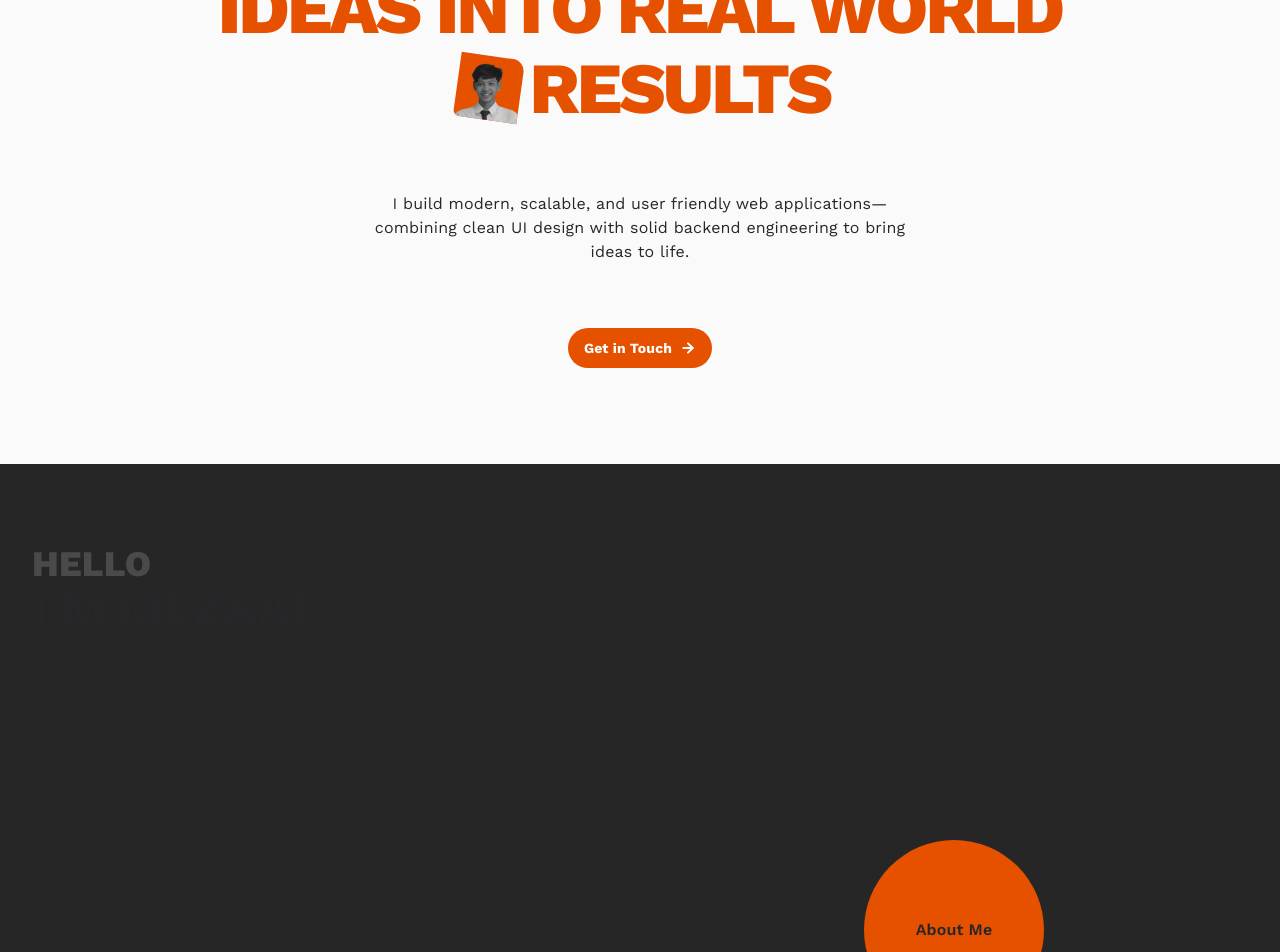
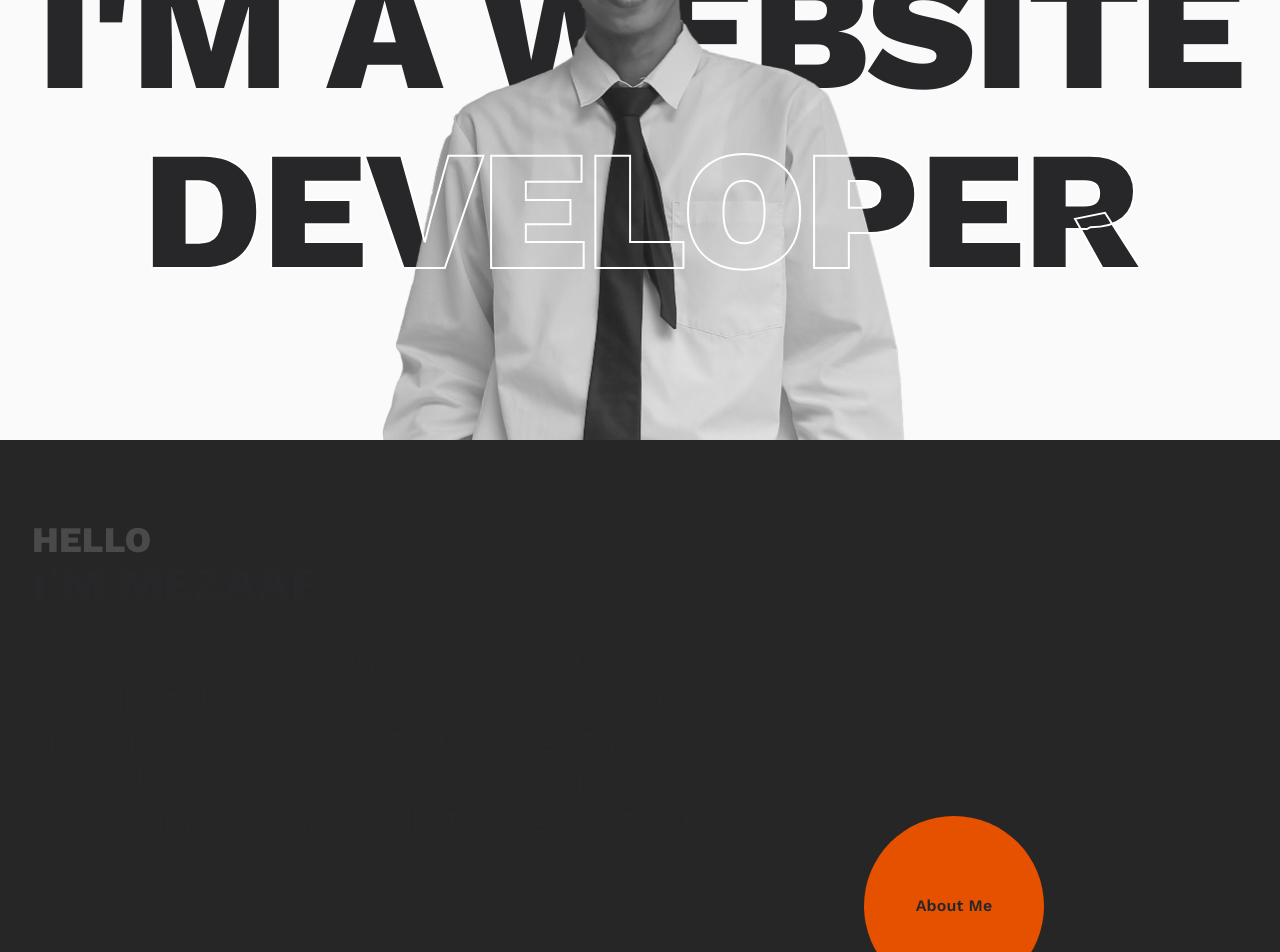
Before and after one commit to mezaaf/portfolio, a Next.js app: page / in a window 1280 px wide. Shown: the part 360-1312 px from the top of the page. Built offline with nearby package versions, Linux system fonts and the light colour scheme.

Commit message:
ui(home page): fix hero section design

```diff
--- a/src/app/globals.css
+++ b/src/app/globals.css
@@ -6,8 +6,8 @@
 @theme inline {
   --color-background: var(--background);
   --color-foreground: var(--foreground);
-  --font-sans: 'Inter', sans-serif;
-  --font-mono: 'JetBrains Mono', monospace;
+  --font-sans: "Inter", sans-serif;
+  --font-mono: "JetBrains Mono", monospace;
   --color-sidebar-ring: var(--sidebar-ring);
   --color-sidebar-border: var(--sidebar-border);
   --color-sidebar-accent-foreground: var(--sidebar-accent-foreground);
@@ -44,7 +44,7 @@
   --radius-2xl: calc(var(--radius) + 8px);
   --radius-3xl: calc(var(--radius) + 12px);
   --radius-4xl: calc(var(--radius) + 16px);
-  --font-serif: 'Lora', serif;
+  --font-serif: "Lora", serif;
   --radius: 0.5rem;
   --tracking-tighter: calc(var(--tracking-normal) - 0.05em);
   --tracking-tight: calc(var(--tracking-normal) - 0.025em);
@@ -73,14 +73,14 @@
 
 :root {
   --radius: 0.5rem;
-  --background: oklch(1.0000 0 0);
+  --background: oklch(1 0 0);
   --foreground: oklch(0 0 0);
   --card: oklch(0.9791 0 0);
   --card-foreground: oklch(0.2178 0 0);
-  --popover: oklch(1.0000 0 0);
+  --popover: oklch(1 0 0);
   --popover-foreground: oklch(0.2178 0 0);
-  --primary: oklch(0.6310 0.1970 40.2545);
-  --primary-foreground: oklch(1.0000 0 0);
+  --primary: oklch(0.631 0.197 40.2545);
+  --primary-foreground: oklch(1 0 0);
   --secondary: oklch(0.9067 0 0);
   --secondary-foreground: oklch(0.2178 0 0);
   --muted: oklch(0.9551 0 0);
@@ -90,24 +90,24 @@
   --destructive: oklch(0.6368 0.2078 25.3313);
   --border: oklch(0.9067 0 0);
   --input: oklch(0.9551 0 0);
-  --ring: oklch(0.6310 0.1970 40.2545);
-  --chart-1: oklch(0.6310 0.1970 40.2545);
-  --chart-2: oklch(0.8883 0.1697 95.2620);
+  --ring: oklch(0.631 0.197 40.2545);
+  --chart-1: oklch(0.631 0.197 40.2545);
+  --chart-2: oklch(0.8883 0.1697 95.262);
   --chart-3: oklch(0.6291 0.1543 144.2031);
   --chart-4: oklch(0.6179 0.1668 250.8725);
   --chart-5: oklch(0.4901 0.2076 317.9747);
   --sidebar: oklch(0.9791 0 0);
   --sidebar-foreground: oklch(0.2178 0 0);
-  --sidebar-primary: oklch(0.6310 0.1970 40.2545);
-  --sidebar-primary-foreground: oklch(1.0000 0 0);
+  --sidebar-primary: oklch(0.631 0.197 40.2545);
+  --sidebar-primary-foreground: oklch(1 0 0);
   --sidebar-accent: oklch(0.9702 0 0);
   --sidebar-accent-foreground: oklch(0.2178 0 0);
   --sidebar-border: oklch(0.9067 0 0);
-  --sidebar-ring: oklch(0.6310 0.1970 40.2545);
-  --destructive-foreground: oklch(1.0000 0 0);
-  --font-sans: 'Inter', sans-serif;
-  --font-serif: 'Lora', serif;
-  --font-mono: 'JetBrains Mono', monospace;
+  --sidebar-ring: oklch(0.631 0.197 40.2545);
+  --destructive-foreground: oklch(1 0 0);
+  --font-sans: "Inter", sans-serif;
+  --font-serif: "Lora", serif;
+  --font-mono: "JetBrains Mono", monospace;
   --shadow-color: #000000;
   --shadow-opacity: 0.1;
   --shadow-blur: 0.5rem;
@@ -118,52 +118,57 @@
   --spacing: 0.25rem;
   --shadow-2xs: 0rem 0.25rem 0.5rem 0rem hsl(0 0% 0% / 0.05);
   --shadow-xs: 0rem 0.25rem 0.5rem 0rem hsl(0 0% 0% / 0.05);
-  --shadow-sm: 0rem 0.25rem 0.5rem 0rem hsl(0 0% 0% / 0.10), 0rem 1px 2px -1px hsl(0 0% 0% / 0.10);
-  --shadow: 0rem 0.25rem 0.5rem 0rem hsl(0 0% 0% / 0.10), 0rem 1px 2px -1px hsl(0 0% 0% / 0.10);
-  --shadow-md: 0rem 0.25rem 0.5rem 0rem hsl(0 0% 0% / 0.10), 0rem 2px 4px -1px hsl(0 0% 0% / 0.10);
-  --shadow-lg: 0rem 0.25rem 0.5rem 0rem hsl(0 0% 0% / 0.10), 0rem 4px 6px -1px hsl(0 0% 0% / 0.10);
-  --shadow-xl: 0rem 0.25rem 0.5rem 0rem hsl(0 0% 0% / 0.10), 0rem 8px 10px -1px hsl(0 0% 0% / 0.10);
+  --shadow-sm: 0rem 0.25rem 0.5rem 0rem hsl(0 0% 0% / 0.1),
+    0rem 1px 2px -1px hsl(0 0% 0% / 0.1);
+  --shadow: 0rem 0.25rem 0.5rem 0rem hsl(0 0% 0% / 0.1),
+    0rem 1px 2px -1px hsl(0 0% 0% / 0.1);
+  --shadow-md: 0rem 0.25rem 0.5rem 0rem hsl(0 0% 0% / 0.1),
+    0rem 2px 4px -1px hsl(0 0% 0% / 0.1);
+  --shadow-lg: 0rem 0.25rem 0.5rem 0rem hsl(0 0% 0% / 0.1),
+    0rem 4px 6px -1px hsl(0 0% 0% / 0.1);
+  --shadow-xl: 0rem 0.25rem 0.5rem 0rem hsl(0 0% 0% / 0.1),
+    0rem 8px 10px -1px hsl(0 0% 0% / 0.1);
   --shadow-2xl: 0rem 0.25rem 0.5rem 0rem hsl(0 0% 0% / 0.25);
   --tracking-normal: 0.01em;
 }
 
 .dark {
   --background: oklch(0.2178 0 0);
-  --foreground: oklch(1.0000 0 0);
+  --foreground: oklch(1 0 0);
   --card: oklch(0.2603 0 0);
-  --card-foreground: oklch(1.0000 0 0);
+  --card-foreground: oklch(1 0 0);
   --popover: oklch(0.2603 0 0);
-  --popover-foreground: oklch(1.0000 0 0);
-  --primary: oklch(0.6310 0.1970 40.2545);
-  --primary-foreground: oklch(1.0000 0 0);
+  --popover-foreground: oklch(1 0 0);
+  --primary: oklch(0.631 0.197 40.2545);
+  --primary-foreground: oklch(1 0 0);
   --secondary: oklch(0.3211 0 0);
-  --secondary-foreground: oklch(1.0000 0 0);
+  --secondary-foreground: oklch(1 0 0);
   --muted: oklch(0.3211 0 0);
   --muted-foreground: oklch(0.7668 0 0);
   --accent: oklch(0.3211 0 0);
-  --accent-foreground: oklch(0.6310 0.1970 40.2545);
+  --accent-foreground: oklch(0.631 0.197 40.2545);
   --destructive: oklch(0.6368 0.2078 25.3313);
   --border: oklch(0.3211 0 0);
   --input: oklch(0.2603 0 0);
-  --ring: oklch(0.6310 0.1970 40.2545);
-  --chart-1: oklch(0.6310 0.1970 40.2545);
-  --chart-2: oklch(0.8883 0.1697 95.2620);
+  --ring: oklch(0.631 0.197 40.2545);
+  --chart-1: oklch(0.631 0.197 40.2545);
+  --chart-2: oklch(0.8883 0.1697 95.262);
   --chart-3: oklch(0.6291 0.1543 144.2031);
   --chart-4: oklch(0.6179 0.1668 250.8725);
   --chart-5: oklch(0.4901 0.2076 317.9747);
   --sidebar: oklch(0.2178 0 0);
-  --sidebar-foreground: oklch(1.0000 0 0);
-  --sidebar-primary: oklch(0.6310 0.1970 40.2545);
-  --sidebar-primary-foreground: oklch(1.0000 0 0);
+  --sidebar-foreground: oklch(1 0 0);
+  --sidebar-primary: oklch(0.631 0.197 40.2545);
+  --sidebar-primary-foreground: oklch(1 0 0);
   --sidebar-accent: oklch(0.3211 0 0);
-  --sidebar-accent-foreground: oklch(0.6310 0.1970 40.2545);
+  --sidebar-accent-foreground: oklch(0.631 0.197 40.2545);
   --sidebar-border: oklch(0.3211 0 0);
-  --sidebar-ring: oklch(0.6310 0.1970 40.2545);
-  --destructive-foreground: oklch(1.0000 0 0);
+  --sidebar-ring: oklch(0.631 0.197 40.2545);
+  --destructive-foreground: oklch(1 0 0);
   --radius: 0.5rem;
-  --font-sans: 'Inter', sans-serif;
-  --font-serif: 'Lora', serif;
-  --font-mono: 'JetBrains Mono', monospace;
+  --font-sans: "Inter", sans-serif;
+  --font-serif: "Lora", serif;
+  --font-mono: "JetBrains Mono", monospace;
   --shadow-color: #000000;
   --shadow-opacity: 0.2;
   --shadow-blur: 0.5rem;
@@ -172,14 +177,19 @@
   --shadow-offset-y: 0.25rem;
   --letter-spacing: 0.01em;
   --spacing: 0.25rem;
-  --shadow-2xs: 0rem 0.25rem 0.5rem 0rem hsl(0 0% 0% / 0.10);
-  --shadow-xs: 0rem 0.25rem 0.5rem 0rem hsl(0 0% 0% / 0.10);
-  --shadow-sm: 0rem 0.25rem 0.5rem 0rem hsl(0 0% 0% / 0.20), 0rem 1px 2px -1px hsl(0 0% 0% / 0.20);
-  --shadow: 0rem 0.25rem 0.5rem 0rem hsl(0 0% 0% / 0.20), 0rem 1px 2px -1px hsl(0 0% 0% / 0.20);
-  --shadow-md: 0rem 0.25rem 0.5rem 0rem hsl(0 0% 0% / 0.20), 0rem 2px 4px -1px hsl(0 0% 0% / 0.20);
-  --shadow-lg: 0rem 0.25rem 0.5rem 0rem hsl(0 0% 0% / 0.20), 0rem 4px 6px -1px hsl(0 0% 0% / 0.20);
-  --shadow-xl: 0rem 0.25rem 0.5rem 0rem hsl(0 0% 0% / 0.20), 0rem 8px 10px -1px hsl(0 0% 0% / 0.20);
-  --shadow-2xl: 0rem 0.25rem 0.5rem 0rem hsl(0 0% 0% / 0.50);
+  --shadow-2xs: 0rem 0.25rem 0.5rem 0rem hsl(0 0% 0% / 0.1);
+  --shadow-xs: 0rem 0.25rem 0.5rem 0rem hsl(0 0% 0% / 0.1);
+  --shadow-sm: 0rem 0.25rem 0.5rem 0rem hsl(0 0% 0% / 0.2),
+    0rem 1px 2px -1px hsl(0 0% 0% / 0.2);
+  --shadow: 0rem 0.25rem 0.5rem 0rem hsl(0 0% 0% / 0.2),
+    0rem 1px 2px -1px hsl(0 0% 0% / 0.2);
+  --shadow-md: 0rem 0.25rem 0.5rem 0rem hsl(0 0% 0% / 0.2),
+    0rem 2px 4px -1px hsl(0 0% 0% / 0.2);
+  --shadow-lg: 0rem 0.25rem 0.5rem 0rem hsl(0 0% 0% / 0.2),
+    0rem 4px 6px -1px hsl(0 0% 0% / 0.2);
+  --shadow-xl: 0rem 0.25rem 0.5rem 0rem hsl(0 0% 0% / 0.2),
+    0rem 8px 10px -1px hsl(0 0% 0% / 0.2);
+  --shadow-2xl: 0rem 0.25rem 0.5rem 0rem hsl(0 0% 0% / 0.5);
 }
 
 @layer base {
@@ -191,3 +201,27 @@
     letter-spacing: var(--tracking-normal);
   }
 }
+
+.outline-hero-text::after {
+  content: attr(data-outline);
+  position: absolute;
+  inset: 0 0 0 0;
+  -webkit-text-stroke-width: 2px;
+  -webkit-text-fill-color: transparent;
+  -webkit-text-stroke-color: white;
+  z-index: 2;
+}
+
+@media (max-width: 1024px) {
+  .outline-hero-text::after {
+    inset: 0 0 0 0;
+    -webkit-text-stroke-width: 1px;
+  }
+}
+
+/* mobile */
+@media (max-width: 640px) {
+  .outline-hero-text::after {
+    -webkit-text-stroke-width: 1px;
+  }
+}
--- a/src/features/home/components/HeroSection.tsx
+++ b/src/features/home/components/HeroSection.tsx
@@ -1,43 +1,25 @@
-import { Button } from "@/components/ui/button";
-import { cn } from "@/lib/utils";
-import { ArrowRightIcon } from "lucide-react";
 import Image from "next/image";
 
 const HeroSection = () => {
   return (
-    <section className="w-full">
-      <div className="w-full max-w-7xl mx-auto px-4 sm:px-6 lg:px-8 flex flex-col gap-8 sm:gap-12 lg:gap-16 items-center justify-center py-12 sm:py-16 lg:py-20">
-        <p className="">Hello there!👋, I&apos;m a Web Developer</p>
-        <h1
-          className={cn(
-            "text-center text-4xl md:text-7xl font-extrabold leading-10 sm:leading-16 lg:leading-20 tracking-tighter text-primary"
-          )}
+    <section className="overflow-hidden flex items-center justify-center relative">
+      <h1 className="mt-4 sm:mt-8 lg:mt-20 w-full absolute px-4 sm:px-6 lg:px-8 text-4xl sm:text-7xl lg:text-[170px] font-extrabold tracking-tight lg:leading-45 text-center">
+        I&apos;M A WEBSITE <br />
+        <span
+          data-outline="DEVELOPER"
+          className="outline-hero-text relative inline-block"
         >
-          TRANSFORMING <br />{" "}
-          <span className="block lg:hidden">IDEAS INTO REAL</span>
-          <span className="w-full hidden lg:block">IDEAS INTO REAL WORLD</span>
-          <span className="w-full flex items-center justify-center">
-            <span className="block lg:hidden">WORLD</span>
-            <div className="mx-2 h-8 md:h-16 aspect-square overflow-hidden bg-primary rotate-8 rounded-tr-xl rounded-bl-md">
-              <Image
-                src={"/images/mezaaf.png"}
-                alt="mezaaf-hero"
-                width={100}
-                height={100}
-                className="w-full h-full object-cover object-top scale-150 pt-0.5 md:pt-1.5 -rotate-3 grayscale"
-              />
-            </div>
-            RESULTS
-          </span>
-        </h1>
-        <p className="max-w-xl text-center">
-          I build modern, scalable, and user friendly web applications—combining
-          clean UI design with solid backend engineering to bring ideas to life.
-        </p>
-        <Button size="lg" className="group rounded-full font-bold">
-          Get in Touch{" "}
-          <ArrowRightIcon className="group-hover:-rotate-45 transition-transform duration-300 ease-in-out stroke-3" />
-        </Button>
+          DEVELOPER
+        </span>
+      </h1>
+      <div className="min-h-[25vh] h-[30vh] lg:min-h-[80vh] lg:h-[90vh]">
+        <Image
+          src={"/images/mezaaf.png"}
+          alt="mezaaf-hero"
+          width={4000}
+          height={4000}
+          className="grayscale h-full w-full object-cover object-center"
+        />
       </div>
     </section>
   );
--- a/src/features/home/components/ProjectSection.tsx
+++ b/src/features/home/components/ProjectSection.tsx
@@ -1,4 +1,6 @@
+import { Button } from "@/components/ui/button";
 import FeaturedProjectCard from "./FeaturedProjectCard";
+import Link from "next/link";
 
 const ProjectSection = () => {
   return (
@@ -12,6 +14,9 @@ const ProjectSection = () => {
       <div className="flex flex-col gap-4 sm:gap-6 lg:gap-8">
         <FeaturedProjectCard />
       </div>
+      <Button asChild>
+        <Link href={"/projects"}>View All Projects</Link>
+      </Button>
     </section>
   );
 };
--- a/src/features/home/pages/HomePage.tsx
+++ b/src/features/home/pages/HomePage.tsx
@@ -4,11 +4,11 @@ import ProjectSection from "../components/ProjectSection";
 
 const HomePage = () => {
   return (
-    <main className="space-y-4">
+    <>
       <HeroSection />
       <AboutSection />
       <ProjectSection />
-    </main>
+    </>
   );
 };
 
```
